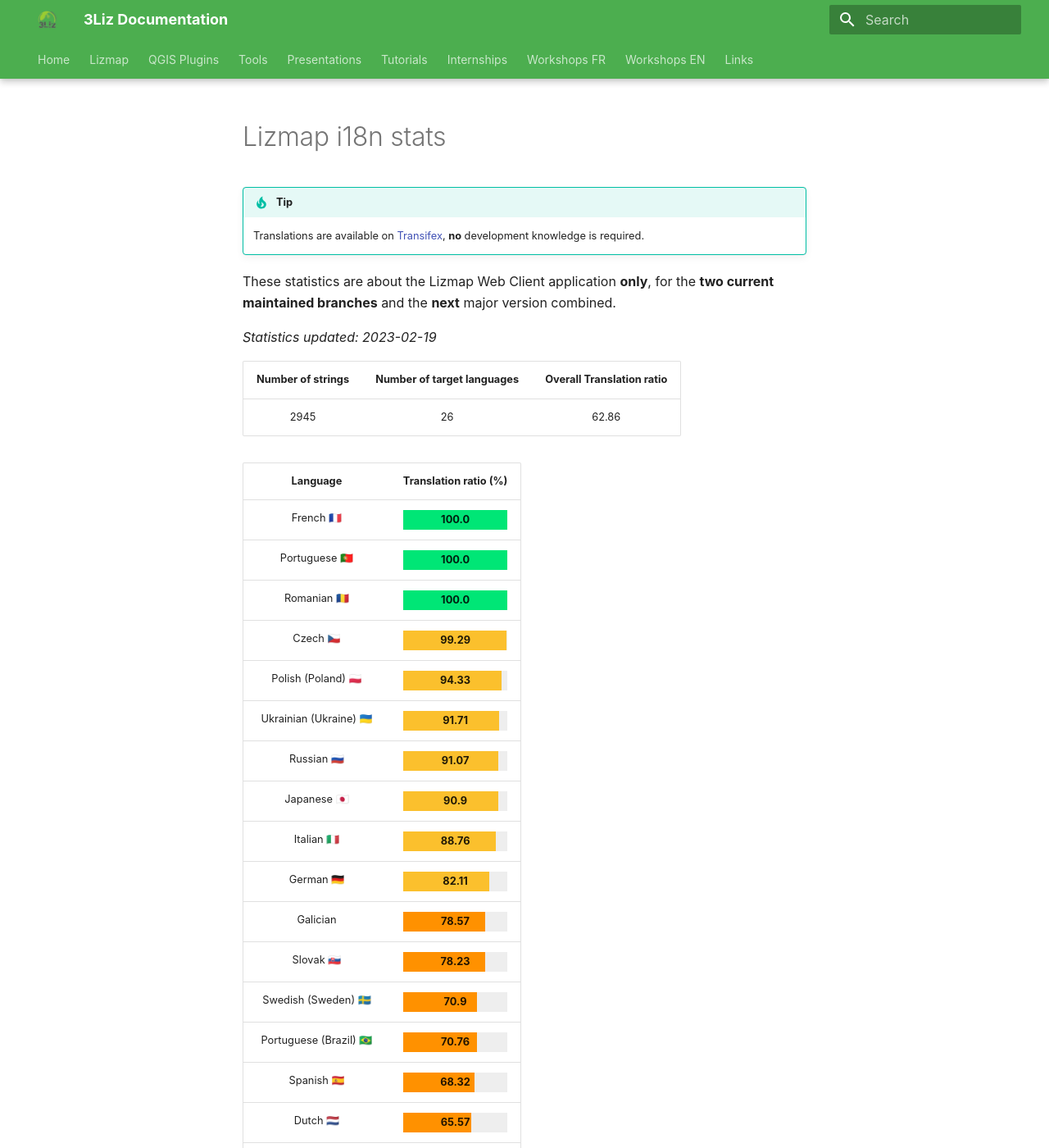
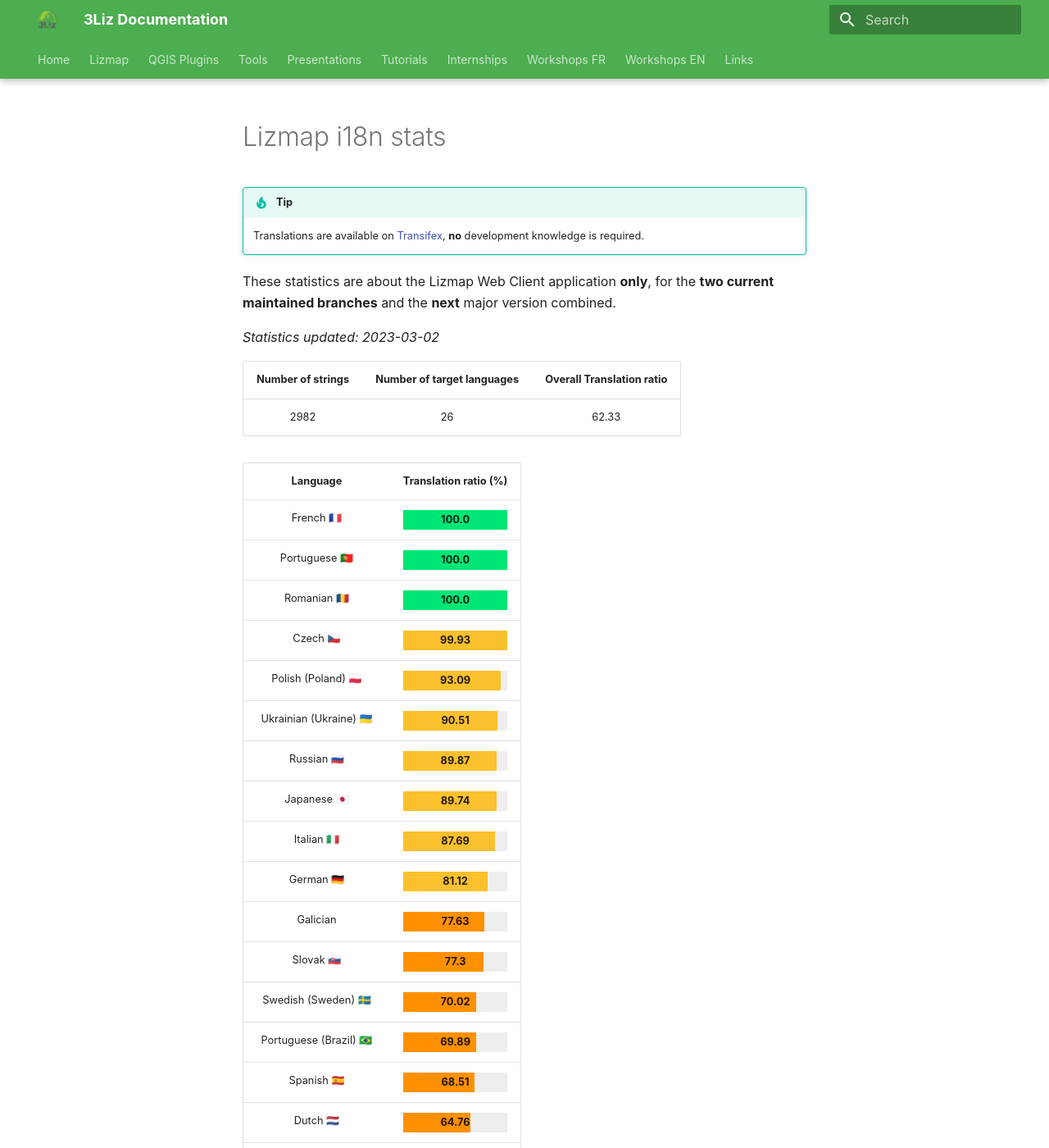
Before and after one commit to 3liz/3liz.github.io, an MkDocs documentation site: the page built from docs/lizmap-i18n-stats.md, in a window 1280 px wide and 1400 px high. Shown: the whole window at 82% size. Built offline with MkDocs 1.6.1 and Material for MkDocs 9.7.7, drawn with Linux system fonts in a browser that asks for light colours; nearby versions of some CDN libraries; some of the changed text lies outside the part shown.

Commit message:
Update statistics from Transifex Lizmap Web Client

```diff
--- a/docs/lizmap-i18n-stats.md
+++ b/docs/lizmap-i18n-stats.md
@@ -10,37 +10,37 @@
 These statistics are about the Lizmap Web Client application **only**, for the **two current
 maintained branches** and the **next** major version combined.
 
-*Statistics updated: 2023-02-19*
+*Statistics updated: 2023-03-02*
 
 | Number of strings | Number of target languages | Overall Translation ratio |
 |:-:|:-:|:-:|
-2945|26|62.86
+2982|26|62.33
 
 | Language | Translation ratio (%) |
 |:-:|:-:|
 French 🇫🇷 |[=100.0% "100.0"]|
 Portuguese 🇵🇹 |[=100.0% "100.0"]|
 Romanian 🇷🇴 |[=100.0% "100.0"]|
-Czech 🇨🇿 |[=99.29% "99.29"]|
-Polish (Poland) 🇵🇱 |[=94.33% "94.33"]|
-Ukrainian (Ukraine) 🇺🇦 |[=91.71% "91.71"]|
-Russian 🇷🇺 |[=91.07% "91.07"]|
-Japanese 🇯🇵 |[=90.9% "90.9"]|
-Italian 🇮🇹 |[=88.76% "88.76"]|
-German 🇩🇪 |[=82.11% "82.11"]|
-Galician  |[=78.57% "78.57"]|
-Slovak 🇸🇰 |[=78.23% "78.23"]|
-Swedish (Sweden) 🇸🇪 |[=70.9% "70.9"]|
-Portuguese (Brazil) 🇧🇷 |[=70.76% "70.76"]|
-Spanish 🇪🇸 |[=68.32% "68.32"]|
-Dutch 🇳🇱 |[=65.57% "65.57"]|
-Hungarian (Hungary) 🇭🇺 |[=61.66% "61.66"]|
-Finnish 🇫🇮 |[=56.26% "56.26"]|
-Basque  |[=39.9% "39.9"]|
-Greek 🇬🇷 |[=32.46% "32.46"]|
-Bulgarian 🇧🇬 |[=30.8% "30.8"]|
-Norwegian 🇳🇴 |[=20.03% "20.03"]|
-Slovenian 🇸🇮 |[=9.24% "9.24"]|
-Spanish (Argentina) 🇦🇷 |[=7.03% "7.03"]|
-Indonesian 🇮🇩 |[=5.06% "5.06"]|
-Serbian (Cyrillic) 🇷🇸 |[=1.39% "1.39"]|
+Czech 🇨🇿 |[=99.93% "99.93"]|
+Polish (Poland) 🇵🇱 |[=93.09% "93.09"]|
+Ukrainian (Ukraine) 🇺🇦 |[=90.51% "90.51"]|
+Russian 🇷🇺 |[=89.87% "89.87"]|
+Japanese 🇯🇵 |[=89.74% "89.74"]|
+Italian 🇮🇹 |[=87.69% "87.69"]|
+German 🇩🇪 |[=81.12% "81.12"]|
+Galician  |[=77.63% "77.63"]|
+Slovak 🇸🇰 |[=77.3% "77.3"]|
+Swedish (Sweden) 🇸🇪 |[=70.02% "70.02"]|
+Portuguese (Brazil) 🇧🇷 |[=69.89% "69.89"]|
+Spanish 🇪🇸 |[=68.51% "68.51"]|
+Dutch 🇳🇱 |[=64.76% "64.76"]|
+Hungarian (Hungary) 🇭🇺 |[=60.9% "60.9"]|
+Finnish 🇫🇮 |[=55.57% "55.57"]|
+Basque  |[=39.4% "39.4"]|
+Greek 🇬🇷 |[=32.06% "32.06"]|
+Bulgarian 🇧🇬 |[=30.42% "30.42"]|
+Norwegian 🇳🇴 |[=19.79% "19.79"]|
+Slovenian 🇸🇮 |[=9.12% "9.12"]|
+Spanish (Argentina) 🇦🇷 |[=6.94% "6.94"]|
+Indonesian 🇮🇩 |[=5.0% "5.0"]|
+Serbian (Cyrillic) 🇷🇸 |[=1.37% "1.37"]|
```
